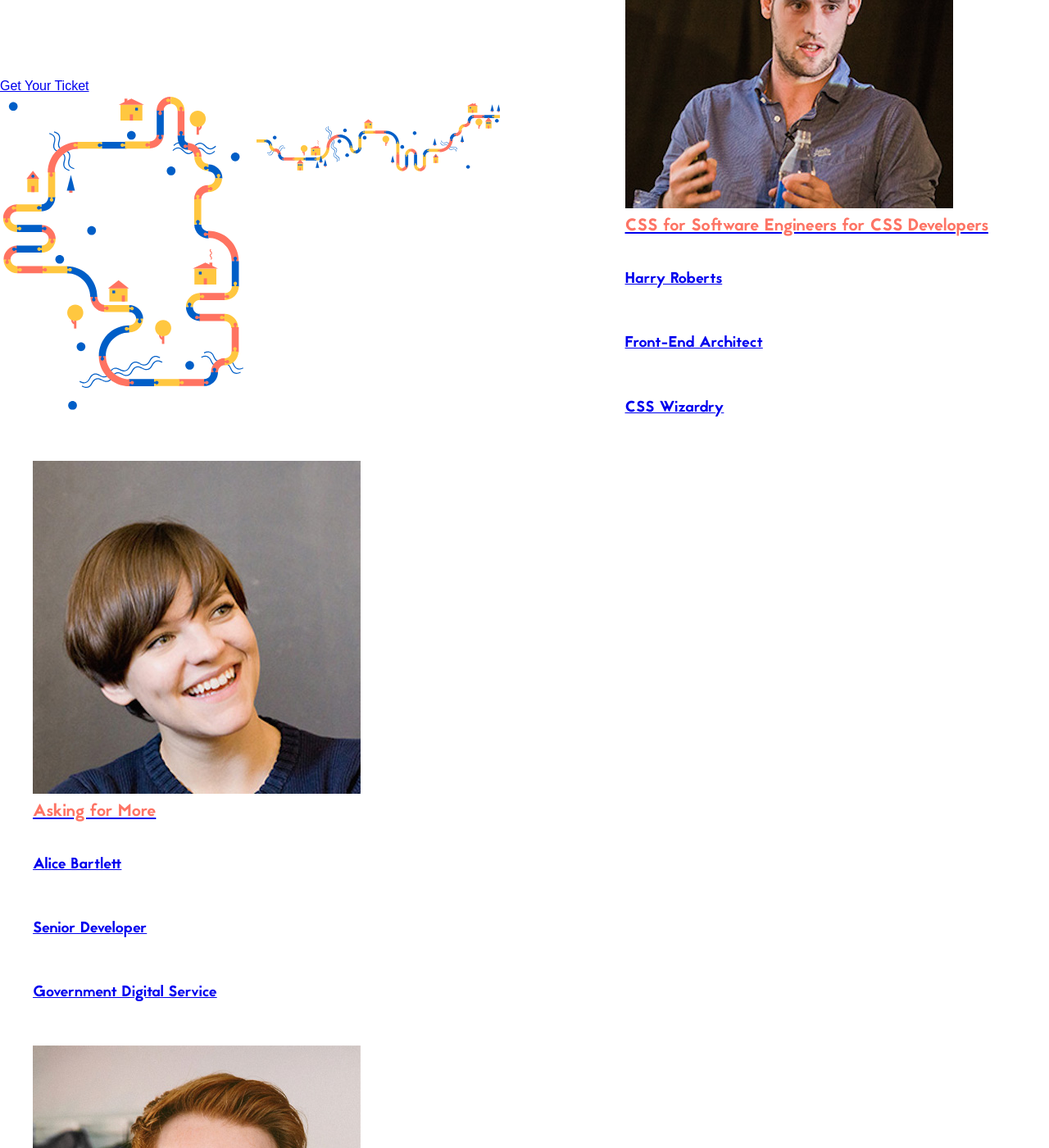
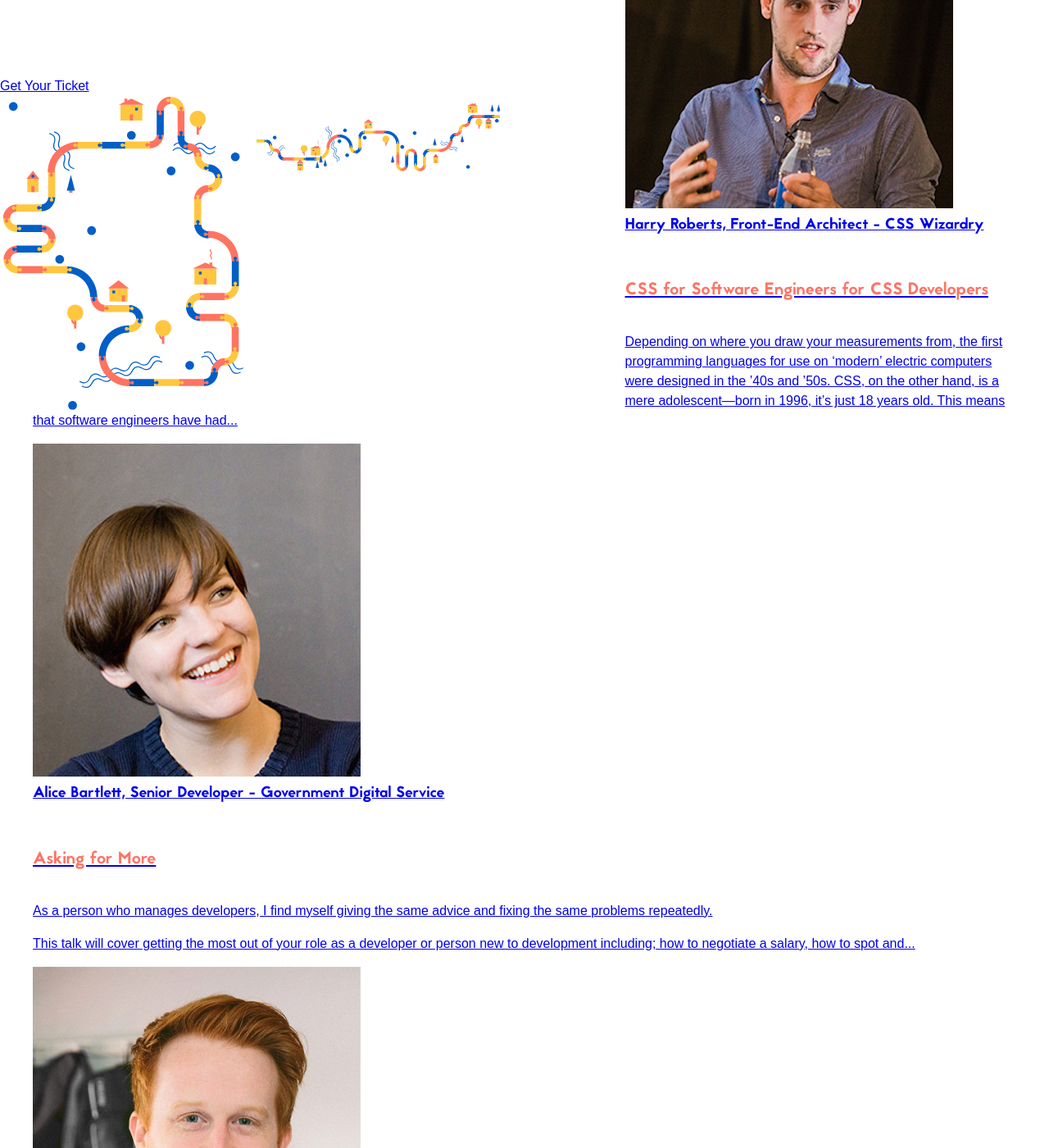
Before and after one commit to Sambillingham/beyond, a Jekyll site: the page built from index.html, in a window 1280 px wide and 1400 px high, scrolled down 758 px. Shown: the whole window at 82% size. Built offline with Jekyll 4.4.1, drawn with Linux system fonts in a browser that asks for light colours; some web fonts are replaced; some of the changed text lies outside the part shown.

Commit message:
:art: restructure html for new speaker design

```diff
--- a/index.html
+++ b/index.html
@@ -25,6 +25,8 @@ speaker_order:
 </section>
 
 <section class="speakers">
+  <section class="speakers__wrap">
+
     <div class="section-header">
       <h2 class="section-header__title">Speakers</h2>
       <p class="section-header__description">Our speakers will inspire you to go beyond the beaten track. They’ll share their top tips for success, and get you writing better code.</p>
@@ -32,7 +34,7 @@ speaker_order:
 
     {% for speaker in page.speaker_order %}
       {% if speaker == "Coming Soon" %}
-      {% include speaker-coming-soon.html %}
+        <!-- {% include speaker-coming-soon.html %} -->
       {% else %}
         {% assign current_speaker = site.data.speakers | where:"name", speaker %}
         {% comment %}
@@ -44,19 +46,21 @@ speaker_order:
              properties of cuurent_speaker only current_speaker[0] or current_speaker.first.
         {% endcomment %}
         {% assign current_speaker = current_speaker.first %}
-        <a href="/schedule/#anchor-{{current_speaker.anchor}}" class="session session-speaker">
-          <img class="session__image" src="/img/{{current_speaker.image}}">
-          <div class="session__info">
+          <a href="/schedule/#anchor-{{current_speaker.anchor}}" class="session session--speaker">
+            <img class="session__image session__image--speaker" src="/img/{{current_speaker.image}}">
+            <div class="session__info session__info--speaker">
+              <h3 class="session__name">{{current_speaker.name}}, {{current_speaker.position}} - {{current_speaker.company}}</h3>
               <h2 class="session__title">{{current_speaker.title}}</h2>
-            <h3 class="session__name">{{current_speaker.name}}</h3>
-            <h3 class="session__position">{{current_speaker.position}}</h3>
-            <h3 class="session__company">{{current_speaker.company}}</h3>
+              <div class="session__description">
+                {{current_speaker.description | truncatewords: 48}}
+              </div>
             </div>
           </a>
       {% endif %}
     {% endfor %}
 
     <a class="beyond-btn beyond-btn--primary" href="/schedule">See the schedule</a>
+  </section>
 </section>
 
 <section class="tickets">
```
Lines whose indentation alone changed are shown as unchanged.
